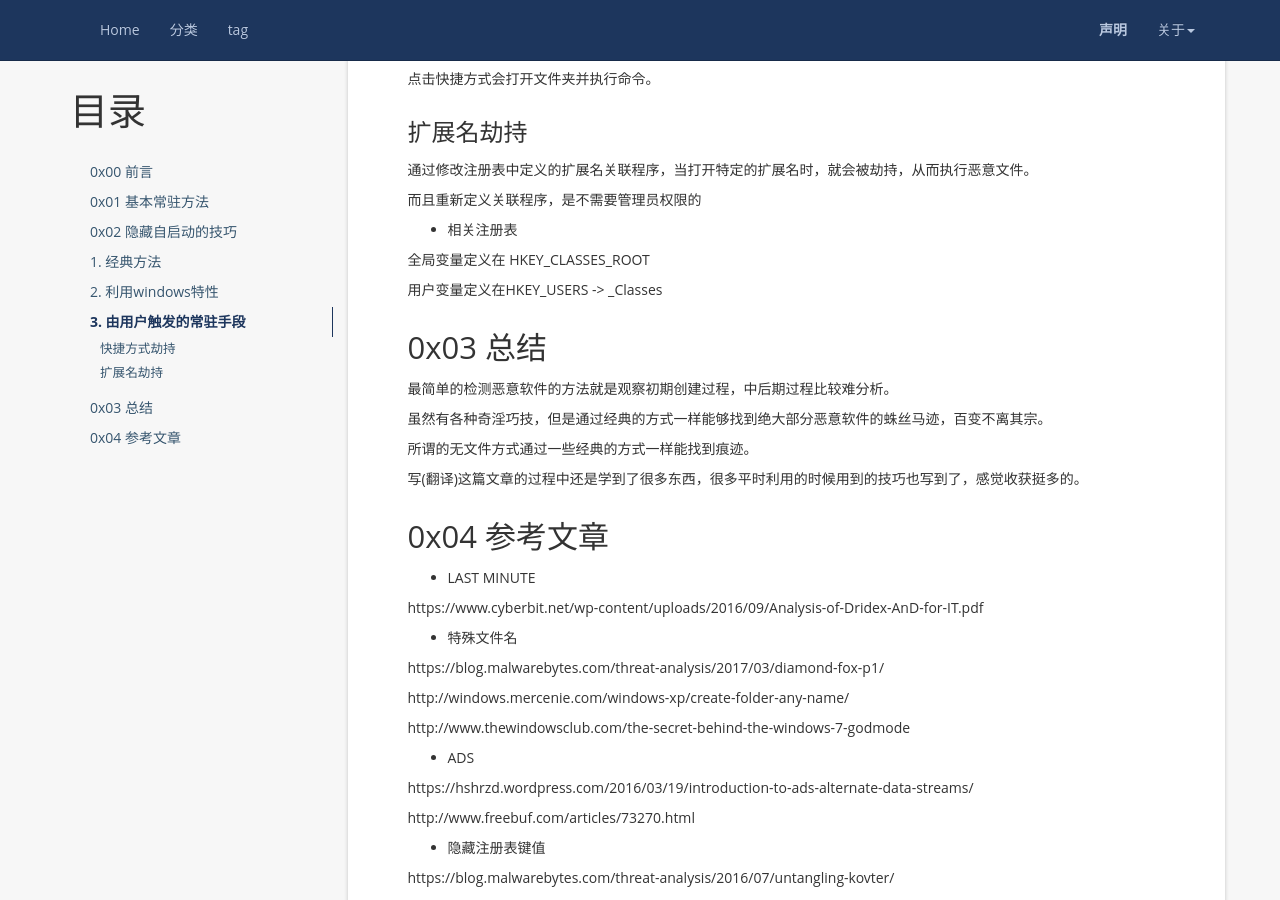
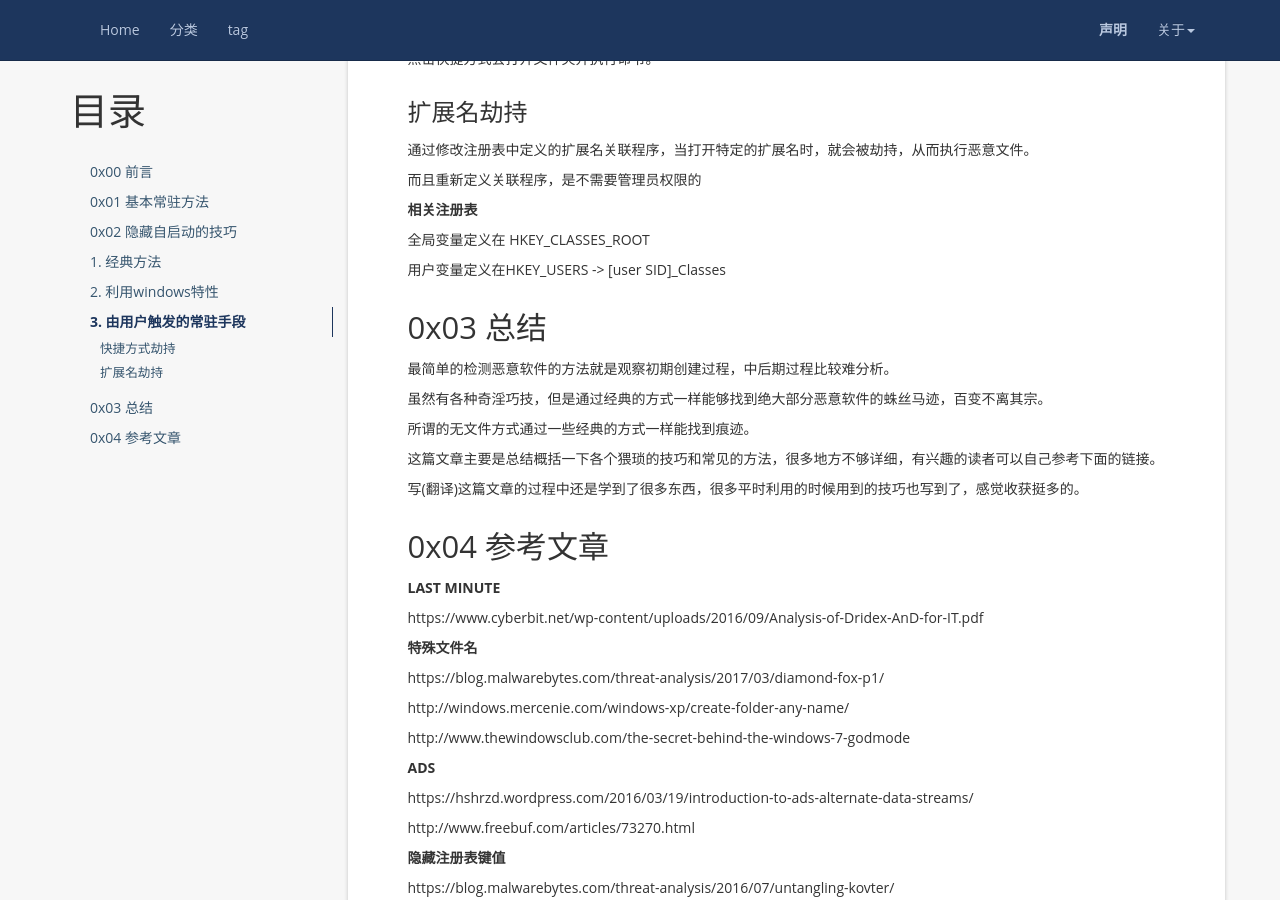
Before and after one commit to Green-m/Green-m.github.io, a Jekyll site: the page built from _posts/2017-06-12-malware-persistence-methods.md, in a window 1280 px wide and 900 px high, scrolled down 5596 px. Built offline with Jekyll 4.4.1, drawn with Linux system fonts in a browser that asks for light colours; comment, search, counter and statistics services are not loaded; some of the changed text lies outside the part shown.

Commit message:
Create 2017-06-12-malware-persistence-methods.md

````diff
--- a/_posts/2017-06-12-malware-persistence-methods.md
+++ b/_posts/2017-06-12-malware-persistence-methods.md
@@ -119,7 +119,7 @@ All Tasks.{ED7BA470-8E54-465E-825C-99712043E01C}
 
 你可以将文件夹改名为上诉字符，然后通过 shell:::{xxxx} 来访问，直接打开会打开相应的控件，只能通过命令行来显示真实文件夹的内容
 
-- 使用clsids和保留文件名的优势
+**使用clsids和保留文件名的优势**
 
 用户不能直接访问文件夹的内容，特别是CLSID事件，只能打开文件夹
 
@@ -139,7 +139,7 @@ filename.extension:alternate_stream_name
 
 用powershell  Get-Content查看到交换数据流的具体内容
 
-- 制作一个利用ads隐藏的文件
+**制作一个利用ads隐藏的文件**
 
 生成一个evil.dll
 
@@ -216,7 +216,7 @@ win8及以上系统，当开启 secure boot 时禁用。
 需要UAC权限修改。
 
 
-- 相关注册表
+**相关注册表**
 
 `HKEY_LOCAL_MACHINE\SOFTWARE\Microsoft\Windows NT\CurrentVersion\Windows\AppInit_DLLs`
 
@@ -288,7 +288,7 @@ COM即Component Object Model （组件对象模型）的缩写，这里我们只
 "ThreadingModel"="Apartment"
 ```
 
-- 相关注册表
+**相关注册表**
 
 32位OS+32位PE
 
@@ -336,11 +336,11 @@ start explorer.exe "Program Files"
 
 而且重新定义关联程序，是不需要管理员权限的
 
-- 相关注册表
+**相关注册表**
 
 全局变量定义在 HKEY_CLASSES_ROOT
 
-用户变量定义在HKEY_USERS -> <user SID>_Classes
+用户变量定义在HKEY_USERS -> [user SID]_Classes
 
 0x03 总结
 ------------------
@@ -351,16 +351,18 @@ start explorer.exe "Program Files"
 
 所谓的无文件方式通过一些经典的方式一样能找到痕迹。
 
+这篇文章主要是总结概括一下各个猥琐的技巧和常见的方法，很多地方不够详细，有兴趣的读者可以自己参考下面的链接。
+
 写(翻译)这篇文章的过程中还是学到了很多东西，很多平时利用的时候用到的技巧也写到了，感觉收获挺多的。
 
 
 0x04 参考文章
 ------------------
-- LAST MINUTE
+**LAST MINUTE**
 
 https://www.cyberbit.net/wp-content/uploads/2016/09/Analysis-of-Dridex-AnD-for-IT.pdf
 
-- 特殊文件名
+**特殊文件名**
 
 https://blog.malwarebytes.com/threat-analysis/2017/03/diamond-fox-p1/
 
@@ -368,33 +370,33 @@ http://windows.mercenie.com/windows-xp/create-folder-any-name/
 
 http://www.thewindowsclub.com/the-secret-behind-the-windows-7-godmode
 
-- ADS
+**ADS**
 
 https://hshrzd.wordpress.com/2016/03/19/introduction-to-ads-alternate-data-streams/
 
 http://www.freebuf.com/articles/73270.html
 
-- 隐藏注册表键值
+**隐藏注册表键值**
 
 https://blog.malwarebytes.com/threat-analysis/2016/07/untangling-kovter/
 
 https://blog.malwarebytes.com/threat-analysis/2017/04/elusive-moker-trojan/
 
-- 白+黑
+**白+黑**
 
 https://blog.malwarebytes.com/threat-analysis/2016/08/unpacking-the-spyware-disguised-as-antivirus/
 
 https://blog.malwarebytes.com/cybercrime/2017/01/zbot-with-legitimate-applications-on-board/
 
-- 注册表中隐藏代码
+**注册表中隐藏代码**
 
 https://blog.malwarebytes.com/threat-analysis/2016/07/untangling-kovter/
 
-- AppInit_DLLs劫持
+**AppInit_DLLs劫持**
 
 https://support.microsoft.com/pl-pl/help/197571/working-with-the-appinit-dlls-registry-value
 
-- shim
+**shim**
 
 https://www.fireeye.com/blog/threat-research/2017/05/fin7-shim-databases-persistence.html
 
@@ -404,7 +406,7 @@ https://github.com/hasherezade/persistence_demos/tree/master/shim_persist
 
 http://www.freebuf.com/articles/system/114287.html
 
-- com劫持
+**com劫持**
 
 https://attack.mitre.org/wiki/Technique/T1122
 
@@ -412,12 +414,12 @@ https://blog.gdatasoftware.com/2014/10/23941-com-object-hijacking-the-discreet-w
 
 https://github.com/hasherezade/persistence_demos/tree/master/com_hijack
 
-- 快捷方式劫持
+**快捷方式劫持**
 
 https://blog.malwarebytes.com/threat-analysis/2017/03/spora-ransomware/
 
 https://www.uperesia.com/booby-trapped-shortcut-generator
 
-- 扩展名劫持
+**扩展名劫持**
 
 https://github.com/hasherezade/persistence_demos/tree/master/extension_hijack
````
Also changed, not shown: other parts of _posts/2017-06-12-malware-persistence-methods.md (+1 -1 lines).
